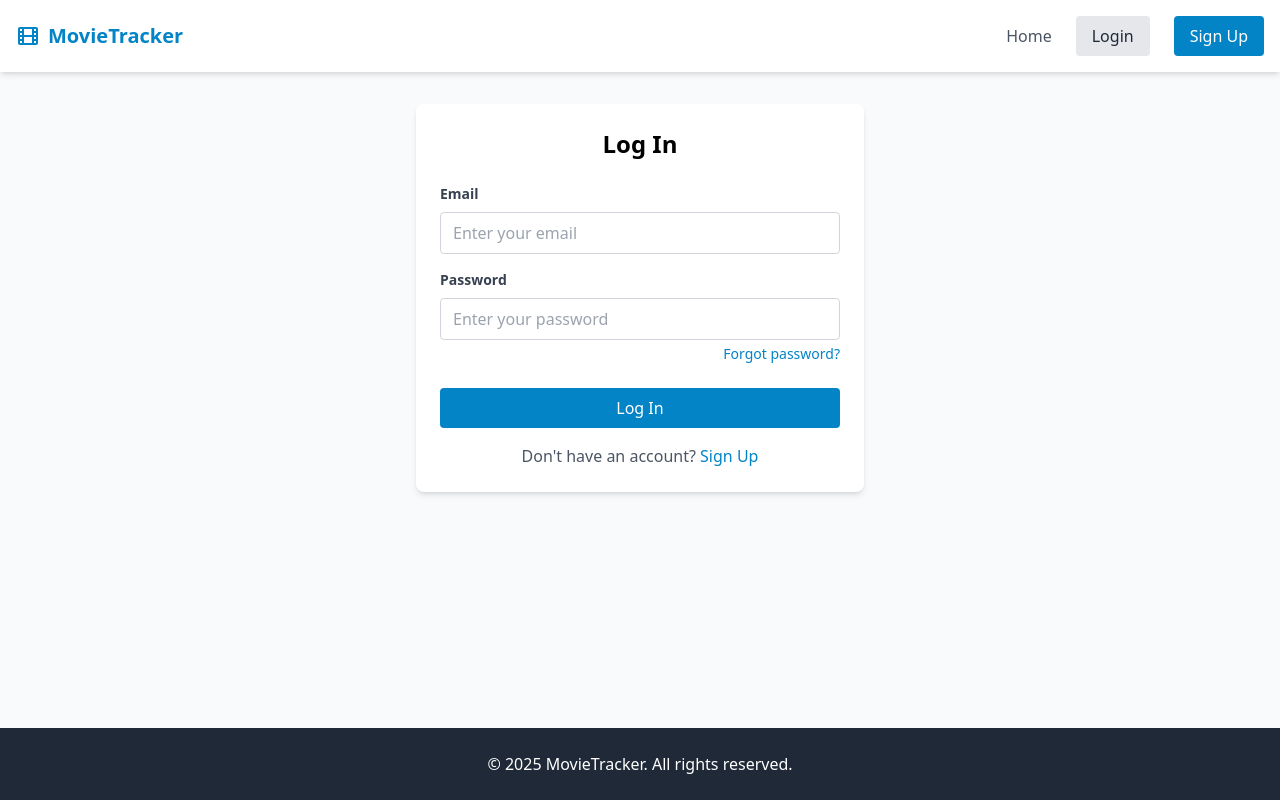
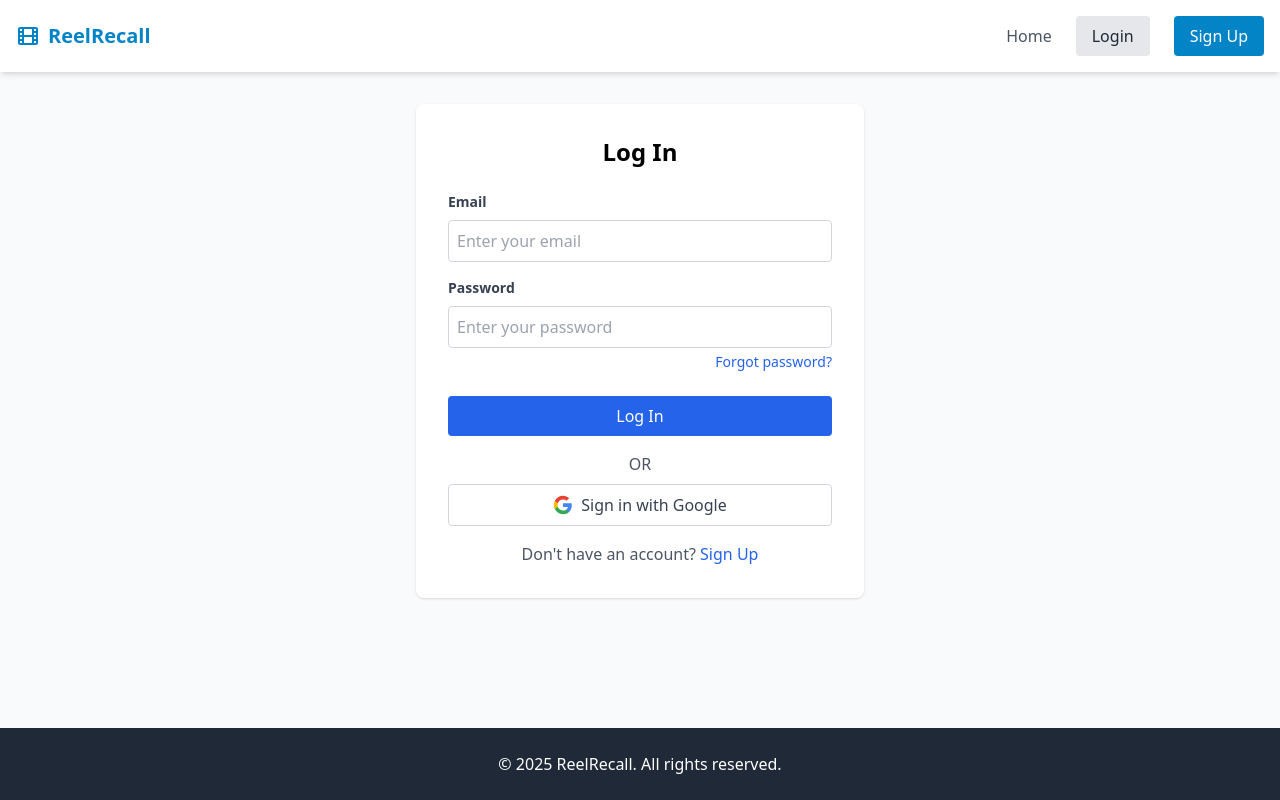
Before and after one commit to abvinnovator/ReelRecall, a React (Vite) app: page /login in a window 1280 px wide. Built offline with nearby package versions, Linux system fonts and the light colour scheme.

Commit message:
Implemnted Auth with Google

```diff
--- a/package.json
+++ b/package.json
@@ -10,6 +10,7 @@
     "preview": "vite preview"
   },
   "dependencies": {
+    "@supabase/supabase-js": "^2.49.1",
     "react": "^19.0.0",
     "react-dom": "^19.0.0",
     "react-router-dom": "^7.2.0"
--- a/src/App.tsx
+++ b/src/App.tsx
@@ -1,4 +1,4 @@
-import React, { useState } from 'react';
+import React from 'react';
 import { BrowserRouter as Router, Routes, Route, Navigate } from 'react-router-dom';
 import Header from './components/layout/Header';
 import HomePage from './pages/HomePage';
@@ -6,52 +6,19 @@ import LoginPage from './pages/LoginPage';
 import SignupPage from './pages/SignupPage';
 import MoviesPage from './pages/MoviesPage';
 import ImportPage from './pages/ImportPage';
+import AuthCallbackPage from './pages/AuthCallbackPage';
+import { AuthProvider, useAuth } from './context/AuthContext';
 import { Movie } from './types';
+import Footer from './components/layout/Footer';
 
-// Mock data for initial development
-const mockMovies: Movie[] = [
-  {
-    id: '1',
-    title: 'Inception',
-    year: 2010,
-    director: 'Christopher Nolan',
-    genre: ['Action', 'Sci-Fi', 'Thriller'],
-    userRating: 9.2,
-    posterUrl: 'https://via.placeholder.com/150x225?text=Inception',
-    watched: true,
-    watchedDate: new Date('2020-10-15'),
-    notes: 'Mind-bending plot with amazing visuals.'
-  },
-  {
-    id: '2',
-    title: 'The Shawshank Redemption',
-    year: 1994,
-    director: 'Frank Darabont',
-    genre: ['Drama'],
-    userRating: 9.5,
-    posterUrl: 'https://via.placeholder.com/150x225?text=Shawshank',
-    watched: true,
-    watchedDate: new Date('2019-08-12'),
-    notes: 'One of the greatest movies of all time.'
-  }
-];
-
-const App: React.FC = () => {
-  const [isLoggedIn, setIsLoggedIn] = useState(false);
-  const [movies, setMovies] = useState<Movie[]>(mockMovies);
-
-  const handleLogin = () => {
-    setIsLoggedIn(true);
-  };
-
-  const handleLogout = () => {
-    setIsLoggedIn(false);
-  };
+const AppRoutes = () => {
+  const { user, loading, signIn, signUp, signOut, signInWithGoogle } = useAuth();
+  const [movies, setMovies] = React.useState<Movie[]>([]);
 
   const handleAddMovie = (newMovie: Omit<Movie, 'id'>) => {
     const movie: Movie = {
       ...newMovie,
-      id: Date.now().toString() // Simple ID generator for now
+      id: Date.now().toString()
     };
 
     setMovies([...movies, movie]);
@@ -61,22 +28,25 @@ const App: React.FC = () => {
     setMovies(movies.filter(movie => movie.id !== id));
   };
 
+  if (loading) {
+    return <div className="flex justify-center items-center min-h-screen">Loading...</div>;
+  }
+
   return (
-    <Router>
     <div className="min-h-screen bg-gray-50 flex flex-col">
-        <Header isLoggedIn={isLoggedIn} onLogout={handleLogout} />
+      <Header isLoggedIn={!!user} onLogout={signOut} />
 
       <main className="flex-grow container mx-auto px-4 py-8">
         <Routes>
-            <Route path="/" element={<HomePage isLoggedIn={isLoggedIn} />} />
+          <Route path="/" element={<HomePage isLoggedIn={!!user} />} />
 <Route path="/login" element={
-              isLoggedIn ? <Navigate to="/movies" /> : <LoginPage onLogin={handleLogin} />
+  user ? <Navigate to="/movies" /> : <LoginPage onLogin={signIn} signInWithGoogle={signInWithGoogle} />
 } />
           <Route path="/signup" element={
-              isLoggedIn ? <Navigate to="/movies" /> : <SignupPage onSignup={handleLogin} />
+            user ? <Navigate to="/movies" /> : <SignupPage onSignup={signUp} />
           } />
           <Route path="/movies" element={
-              isLoggedIn ? (
+            user ? (
               <MoviesPage
                 movies={movies}
                 onAddMovie={handleAddMovie}
@@ -87,17 +57,23 @@ const App: React.FC = () => {
             )
           } />
           <Route path="/import" element={
-              isLoggedIn ? <ImportPage onImportMovies={(importedMovies) => setMovies([...movies, ...importedMovies])} /> : <Navigate to="/login" />
+            user ? <ImportPage onImportMovies={(importedMovies) => setMovies([...movies, ...importedMovies])} /> : <Navigate to="/login" />
           } />
+          <Route path="/auth/callback" element={<AuthCallbackPage />} />
         </Routes>
       </main>
 
-        <footer className="bg-gray-800 text-white py-6">
-          <div className="container mx-auto px-4 text-center">
-            <p>© {new Date().getFullYear()} MovieTracker. All rights reserved.</p>
+  <Footer />
     </div>
-        </footer>
-      </div>
+  );
+};
+
+const App: React.FC = () => {
+  return (
+    <Router>
+      <AuthProvider>
+        <AppRoutes />
+      </AuthProvider>
     </Router>
   );
 };
--- a/src/components/layout/Footer.tsx
+++ b/src/components/layout/Footer.tsx
@@ -0,0 +1,14 @@
+
+const Footer = () => {
+  return (
+    <div>
+            <footer className="bg-gray-800 text-white py-6">
+                <div className="container mx-auto px-4 text-center">
+                  <p>© {new Date().getFullYear()} ReelRecall. All rights reserved.</p>
+                </div>
+              </footer>
+    </div>
+  )
+}
+
+export default Footer
--- a/src/components/layout/Header.tsx
+++ b/src/components/layout/Header.tsx
@@ -17,7 +17,7 @@ const Header: React.FC<HeaderProps> = ({ isLoggedIn, onLogout }) => {
             <svg xmlns="http://www.w3.org/2000/svg" className="h-6 w-6 mr-2" fill="none" viewBox="0 0 24 24" stroke="currentColor">
               <path strokeLinecap="round" strokeLinejoin="round" strokeWidth={2} d="M7 4v16M17 4v16M3 8h4m10 0h4M3 12h18M3 16h4m10 0h4M4 20h16a1 1 0 001-1V5a1 1 0 00-1-1H4a1 1 0 00-1 1v14a1 1 0 001 1z" />
             </svg>
-            MovieTracker
+          ReelRecall
           </Link>
 
           <div className="hidden md:flex items-center space-x-6">
--- /dev/null
+++ b/src/context/AuthContext.tsx
@@ -0,0 +1,106 @@
+import React, { createContext, useContext, useEffect, useState } from 'react';
+import { Session, User } from '@supabase/supabase-js';
+import { supabase } from '../utils/SupabaseClient';
+
+type AuthContextType = {
+  session: Session | null;
+  user: User | null;
+  signUp: (email: string, password: string, username: string) => Promise<{
+    error: any | null;
+    data: any | null;
+  }>;
+  signIn: (email: string, password: string) => Promise<{
+    error: any | null;
+    data: any | null;
+  }>;
+  signInWithGoogle: () => Promise<void>;
+  signOut: () => Promise<void>;
+  loading: boolean;
+};
+
+const AuthContext = createContext<AuthContextType | undefined>(undefined);
+
+export const AuthProvider: React.FC<{ children: React.ReactNode }> = ({ children }) => {
+  const [session, setSession] = useState<Session | null>(null);
+  const [user, setUser] = useState<User | null>(null);
+  const [loading, setLoading] = useState(true);
+
+  useEffect(() => {
+    // Get initial session
+    supabase.auth.getSession().then(({ data: { session } }) => {
+      setSession(session);
+      setUser(session?.user ?? null);
+      setLoading(false);
+    });
+
+    // Set up auth state change listener
+    const { data: { subscription } } = supabase.auth.onAuthStateChange(
+      (_event, session) => {
+        setSession(session);
+        setUser(session?.user ?? null);
+        setLoading(false);
+      }
+    );
+
+    return () => subscription.unsubscribe();
+  }, []);
+
+  const signUp = async (email: string, password: string, username: string) => {
+    const response = await supabase.auth.signUp({
+      email,
+      password,
+      options: {
+        data: {
+          username,
+        },
+      },
+    });
+
+    return response;
+  };
+
+  const signIn = async (email: string, password: string) => {
+    const response = await supabase.auth.signInWithPassword({
+      email,
+      password,
+    });
+
+    return response;
+  };
+
+const signInWithGoogle = async () => {
+    const { error } = await supabase.auth.signInWithOAuth({
+      provider: 'google',
+      options: {
+        redirectTo: `${window.location.origin}/auth/callback`,
+      },
+    });
+
+    if (error) {
+      throw error;
+    }
+  };
+  const signOut = async () => {
+    await supabase.auth.signOut();
+  };
+
+  const value = {
+    session,
+    user,
+    signUp,
+    signIn,
+    signInWithGoogle,
+    signOut,
+    loading,
+  };
+
+  return <AuthContext.Provider value={value}>{children}</AuthContext.Provider>;
+};
+
+export const useAuth = () => {
+  const context = useContext(AuthContext);
+  if (context === undefined) {
+    throw new Error('useAuth must be used within an AuthProvider');
+  }
+  return context;
+};
--- /dev/null
+++ b/src/pages/AuthCallbackPage.tsx
@@ -0,0 +1,38 @@
+// src/pages/AuthCallbackPage.tsx
+import { useEffect } from 'react';
+import { useNavigate } from 'react-router-dom';
+import { supabase } from '../utils/SupabaseClient';
+
+const AuthCallbackPage = () => {
+  const navigate = useNavigate();
+
+  useEffect(() => {
+    const handleAuthCallback = async () => {
+      try {
+        // The hash or query params should be automatically processed by Supabase
+        const { data: { session } } = await supabase.auth.getSession();
+
+        if (session) {
+          // Successfully authenticated
+          navigate('/movies');
+        } else {
+          // No session found, redirect to login
+          navigate('/login');
+        }
+      } catch (error) {
+        console.error('Error handling auth callback:', error);
+        navigate('/login');
+      }
+    };
+
+    handleAuthCallback();
+  }, [navigate]);
+
+  return (
+    <div className="flex justify-center items-center min-h-screen">
+      <p className="text-xl">Processing authentication...</p>
+    </div>
+  );
+};
+
+export default AuthCallbackPage;
--- a/src/pages/LoginPage.tsx
+++ b/src/pages/LoginPage.tsx
@@ -2,31 +2,53 @@ import React, { useState } from 'react';
 import { Link } from 'react-router-dom';
 
 interface LoginPageProps {
-  onLogin: () => void;
+  onLogin: (email: string, password: string) => Promise<{ error: any | null; data: any | null }>;
+  signInWithGoogle: () => Promise<void>;
 }
 
-const LoginPage: React.FC<LoginPageProps> = ({ onLogin }) => {
+const LoginPage: React.FC<LoginPageProps> = ({ onLogin, signInWithGoogle }) => {
   const [email, setEmail] = useState('');
   const [password, setPassword] = useState('');
   const [error, setError] = useState('');
+  const [isLoading, setIsLoading] = useState(false);
 
-  const handleSubmit = (e: React.FormEvent) => {
+  const handleSubmit = async (e: React.FormEvent) => {
     e.preventDefault();
+    setIsLoading(true);
+    setError('');
 
     // Basic validation
     if (!email.trim() || !password.trim()) {
       setError('Please enter both email and password');
+      setIsLoading(false);
       return;
     }
 
-    // For now, just automatically log in (mock)
-    // In a real app, you would call an API endpoint
-    onLogin();
+    try {
+      const { error } = await onLogin(email, password);
+
+      if (error) {
+        setError(error.message);
+      }
+    } catch (err: any) {
+      setError(err.message || 'An error occurred during login');
+    } finally {
+      setIsLoading(false);
+    }
+  };
+
+  const handleGoogleSignIn = async () => {
+    setError('');
+    try {
+      await signInWithGoogle();
+    } catch (err: any) {
+      setError(err.message || 'An error occurred during Google sign in');
+    }
   };
 
   return (
     <div className="max-w-md mx-auto">
-      <div className="card">
+      <div className="card bg-white p-8 rounded-lg shadow">
         <h1 className="text-2xl font-bold text-center mb-6">Log In</h1>
 
         {error && (
@@ -43,7 +65,7 @@ const LoginPage: React.FC<LoginPageProps> = ({ onLogin }) => {
             <input
               id="email"
               type="email"
-              className="input w-full"
+              className="input w-full p-2 border rounded"
               value={email}
               onChange={(e) => setEmail(e.target.value)}
               placeholder="Enter your email"
@@ -58,26 +80,56 @@ const LoginPage: React.FC<LoginPageProps> = ({ onLogin }) => {
             <input
               id="password"
               type="password"
-              className="input w-full"
+              className="input w-full p-2 border rounded"
               value={password}
               onChange={(e) => setPassword(e.target.value)}
               placeholder="Enter your password"
               required
             />
             <p className="text-sm text-right mt-1">
-              <a href="#" className="text-primary-600 hover:underline">Forgot password?</a>
+              <a href="#" className="text-blue-600 hover:underline">Forgot password?</a>
             </p>
           </div>
 
           <button
             type="submit"
-            className="btn-primary w-full mb-4"
+            className="btn-primary w-full py-2 bg-blue-600 text-white rounded"
+            disabled={isLoading}
           >
-            Log In
+            {isLoading ? 'Logging in...' : 'Log In'}
           </button>
 
-          <p className="text-center text-gray-600">
-            Don't have an account? <Link to="/signup" className="text-primary-600 hover:underline">Sign Up</Link>
+          <div className="mt-4 text-center">
+            <p className="text-gray-600 my-2">OR</p>
+            <button
+              type="button"
+              onClick={handleGoogleSignIn}
+              className="flex items-center justify-center w-full py-2 border border-gray-300 rounded text-gray-700 bg-white hover:bg-gray-50"
+            >
+              <svg className="h-5 w-5 mr-2" viewBox="0 0 24 24">
+                <path
+                  d="M22.56 12.25c0-.78-.07-1.53-.2-2.25H12v4.26h5.92c-.26 1.37-1.04 2.53-2.21 3.31v2.77h3.57c2.08-1.92 3.28-4.74 3.28-8.09z"
+                  fill="#4285F4"
+                />
+                <path
+                  d="M12 23c2.97 0 5.46-.98 7.28-2.66l-3.57-2.77c-.98.66-2.23 1.06-3.71 1.06-2.86 0-5.29-1.93-6.16-4.53H2.18v2.84C3.99 20.53 7.7 23 12 23z"
+                  fill="#34A853"
+                />
+                <path
+                  d="M5.84 14.09c-.22-.66-.35-1.36-.35-2.09s.13-1.43.35-2.09V7.07H2.18C1.43 8.55 1 10.22 1 12s.43 3.45 1.18 4.93l2.85-2.22.81-.62z"
+                  fill="#FBBC05"
+                />
+                <path
+                  d="M12 5.38c1.62 0 3.06.56 4.21 1.64l3.15-3.15C17.45 2.09 14.97 1 12 1 7.7 1 3.99 3.47 2.18 7.07l3.66 2.84c.87-2.6 3.3-4.53 6.16-4.53z"
+                  fill="#EA4335"
+                />
+              </svg>
+              Sign in with Google
+            </button>
+          </div>
+
+          <p className="text-center text-gray-600 mt-4">
+            Don't have an account? <Link to="/signup" className="text-blue-600 hover:underline">Sign Up</Link>
           </p>
         </form>
       </div>
--- a/src/pages/SignupPage.tsx
+++ b/src/pages/SignupPage.tsx
@@ -2,7 +2,7 @@ import React, { useState } from 'react';
 import { Link } from 'react-router-dom';
 
 interface SignupPageProps {
-  onSignup: () => void;
+  onSignup: (email: string, password: string, username: string) => Promise<{ error: any | null; data: any | null }>;
 }
 
 const SignupPage: React.FC<SignupPageProps> = ({ onSignup }) => {
@@ -11,29 +11,42 @@ const SignupPage: React.FC<SignupPageProps> = ({ onSignup }) => {
   const [password, setPassword] = useState('');
   const [confirmPassword, setConfirmPassword] = useState('');
   const [error, setError] = useState('');
+  const [isLoading, setIsLoading] = useState(false);
 
-  const handleSubmit = (e: React.FormEvent) => {
+  const handleSubmit = async (e: React.FormEvent) => {
     e.preventDefault();
+    setIsLoading(true);
+    setError('');
 
     // Basic validation
     if (!username.trim() || !email.trim() || !password.trim()) {
       setError('All fields are required');
+      setIsLoading(false);
       return;
     }
 
     if (password !== confirmPassword) {
       setError('Passwords do not match');
+      setIsLoading(false);
       return;
     }
 
-    // For now, just automatically sign up (mock)
-    // In a real app, you would call an API endpoint
-    onSignup();
+    try {
+      const { error } = await onSignup(email, password, username);
+
+      if (error) {
+        setError(error.message);
+      }
+    } catch (err: any) {
+      setError(err.message || 'An error occurred during signup');
+    } finally {
+      setIsLoading(false);
+    }
   };
 
   return (
     <div className="max-w-md mx-auto">
-      <div className="card">
+      <div className="card bg-white p-8 rounded-lg shadow">
         <h1 className="text-2xl font-bold text-center mb-6">Create an Account</h1>
 
         {error && (
@@ -50,7 +63,7 @@ const SignupPage: React.FC<SignupPageProps> = ({ onSignup }) => {
             <input
               id="username"
               type="text"
-              className="input w-full"
+              className="input w-full p-2 border rounded"
               value={username}
               onChange={(e) => setUsername(e.target.value)}
               placeholder="Choose a username"
@@ -65,7 +78,7 @@ const SignupPage: React.FC<SignupPageProps> = ({ onSignup }) => {
             <input
               id="email"
               type="email"
-              className="input w-full"
+              className="input w-full p-2 border rounded"
               value={email}
               onChange={(e) => setEmail(e.target.value)}
               placeholder="Enter your email"
@@ -80,7 +93,7 @@ const SignupPage: React.FC<SignupPageProps> = ({ onSignup }) => {
             <input
               id="password"
               type="password"
-              className="input w-full"
+              className="input w-full p-2 border rounded"
               value={password}
               onChange={(e) => setPassword(e.target.value)}
               placeholder="Create a password"
@@ -95,7 +108,7 @@ const SignupPage: React.FC<SignupPageProps> = ({ onSignup }) => {
             <input
               id="confirmPassword"
               type="password"
-              className="input w-full"
+              className="input w-full p-2 border rounded"
               value={confirmPassword}
               onChange={(e) => setConfirmPassword(e.target.value)}
               placeholder="Confirm your password"
@@ -103,13 +116,17 @@ const SignupPage: React.FC<SignupPageProps> = ({ onSignup }) => {
             />
           </div>
 
-          <button type="submit" className="btn-primary w-full py-3">
-            Sign Up
+          <button
+            type="submit"
+            className="btn-primary w-full py-2 bg-blue-600 text-white rounded"
+            disabled={isLoading}
+          >
+            {isLoading ? 'Creating Account...' : 'Sign Up'}
           </button>
         </form>
 
         <p className="text-center text-gray-600 mt-4">
-          Already have an account? <Link to="/login" className="text-primary-500">Log In</Link>
+          Already have an account? <Link to="/login" className="text-blue-600 hover:underline">Log In</Link>
         </p>
       </div>
     </div>
--- /dev/null
+++ b/src/utils/SupabaseClient.ts
@@ -0,0 +1,7 @@
+// src/utils/supabaseClient.ts
+import { createClient } from '@supabase/supabase-js'
+
+const supabaseUrl = import.meta.env.VITE_SUPABASE_URL
+const supabaseAnonKey = import.meta.env.VITE_SUPABASE_ANON_KEY
+
+export const supabase = createClient(supabaseUrl, supabaseAnonKey)
```
Also changed, not shown: src/types/supabase.ts (added, +14 -0 lines), 2 other files (tests, documents, lock files or other folders). Lines whose indentation alone changed are shown as unchanged.
